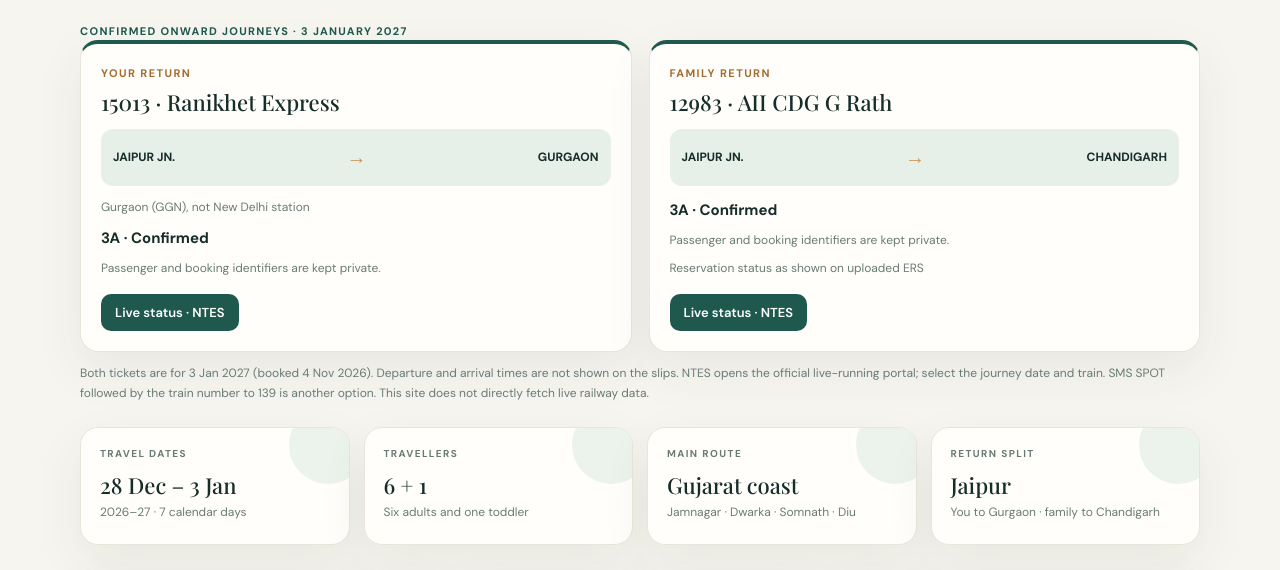
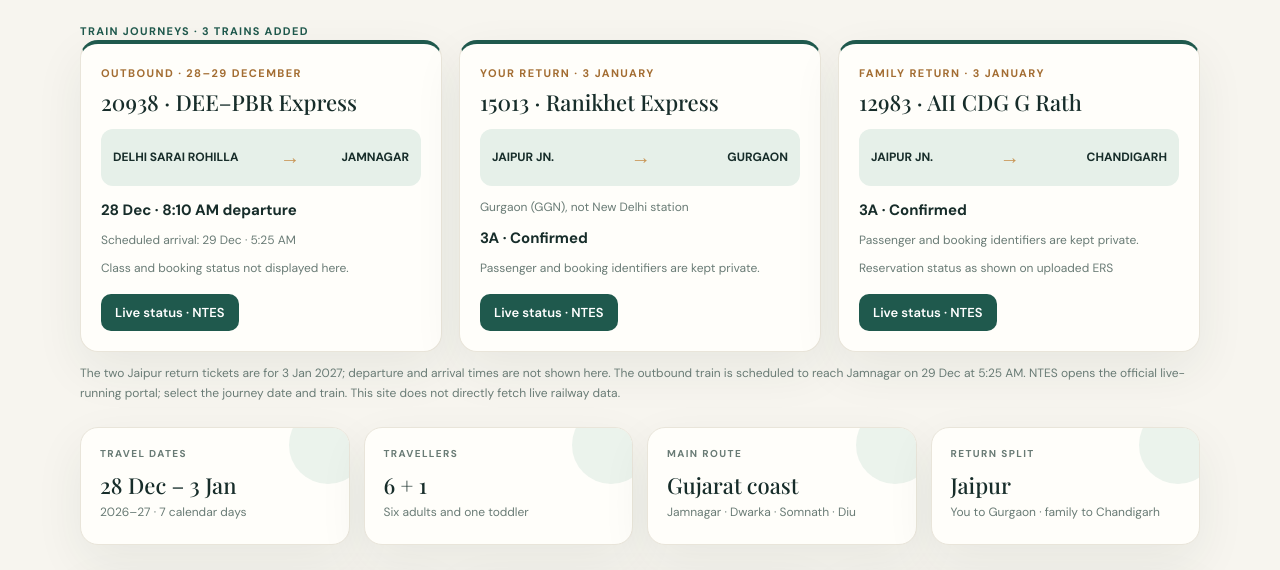
Before and after one commit to Shirsh3/gujarat-family-trip, a plain HTML site: page index.html in a window 1280 px wide. Shown: the part 751-1321 px from the top of the page. Drawn offline with nearby package versions, Linux system fonts and the light colour scheme.

Commit message:
Add three known train journeys to itinerary

```diff
--- a/index.html
+++ b/index.html
@@ -38,7 +38,7 @@ main{padding:46px 0 80px}.section{display:none}.section.active{display:block;ani
 .check{display:flex;gap:12px;align-items:flex-start;padding:13px 0;border-bottom:1px solid var(--line)}.check input{margin-top:5px;accent-color:var(--green);width:18px;height:18px}.progress{height:8px;background:#e8e7df;border-radius:20px;overflow:hidden}.progress span{display:block;height:100%;background:var(--green);width:0;transition:width .2s}
 footer{background:var(--deep);color:#d8e3dc;text-align:center;padding:28px 20px;font-size:12px}
 @media(max-width:760px){.hero{min-height:490px;background-position:58% center}.hero-inner{padding:70px 0 40px}.feature-grid{grid-template-columns:1fr}.feature{min-height:135px}.section-head{display:block}.wrap{width:min(100% - 28px,1120px)}main{padding-top:32px}.card{padding:18px}.stay-image{margin:-18px -18px 16px}}
-.train-grid{grid-template-columns:repeat(2,minmax(0,1fr))}
+.train-grid{grid-template-columns:repeat(3,minmax(0,1fr))}
 .train-card{border-radius:18px;border-top:4px solid var(--green);padding:20px}
 .train-route{display:flex;align-items:center;justify-content:space-between;gap:8px;background:var(--mint);border-radius:12px;padding:12px;margin:12px 0;font-weight:700;font-size:12px}
 .train-arrow{font-size:20px;color:var(--gold)}
@@ -68,12 +68,13 @@ footer{background:var(--deep);color:#d8e3dc;text-align:center;padding:28px 20px;
 <main class="wrap">
 <section id="plan" class="section active">
 <div class="section-head"><div><div class="tag">The itinerary</div><h2>Six days, one beautiful route</h2><p class="intro">A flexible family-first plan. Keep meal, nap and washroom breaks; timings are targets, not commitments.</p></div></div>
-<div class="tag">Confirmed onward journeys · 3 January 2027</div>
+<div class="tag">Train journeys · 3 trains added</div>
 <div class="grid train-grid" style="margin-bottom:24px">
-<article class="card train-card"><div class="date">YOUR RETURN</div><h3>15013 · Ranikhet Express</h3><div class="train-route"><span>JAIPUR JN.</span><span class="train-arrow">→</span><span>GURGAON</span></div><p class="small">Gurgaon (GGN), not New Delhi station</p><p><b>3A · Confirmed</b></p><p class="small">Passenger and booking identifiers are kept private.</p><div class="actions"><a class="btn" target="_blank" rel="noopener" href="https://enquiry.indianrail.gov.in/ntes/">Live status · NTES</a></div></article>
-<article class="card train-card"><div class="date">FAMILY RETURN</div><h3>12983 · AII CDG G Rath</h3><div class="train-route"><span>JAIPUR JN.</span><span class="train-arrow">→</span><span>CHANDIGARH</span></div><p><b>3A · Confirmed</b></p><p class="small">Passenger and booking identifiers are kept private.</p><p class="small">Reservation status as shown on uploaded ERS</p><div class="actions"><a class="btn" target="_blank" rel="noopener" href="https://enquiry.indianrail.gov.in/ntes/">Live status · NTES</a></div></article>
+<article class="card train-card"><div class="date">OUTBOUND · 28–29 DECEMBER</div><h3>20938 · DEE–PBR Express</h3><div class="train-route"><span>DELHI SARAI ROHILLA</span><span class="train-arrow">→</span><span>JAMNAGAR</span></div><p><b>28 Dec · 8:10 AM departure</b></p><p class="small">Scheduled arrival: 29 Dec · 5:25 AM</p><p class="small">Class and booking status not displayed here.</p><div class="actions"><a class="btn" target="_blank" rel="noopener" href="https://enquiry.indianrail.gov.in/ntes/">Live status · NTES</a></div></article>
+<article class="card train-card"><div class="date">YOUR RETURN · 3 JANUARY</div><h3>15013 · Ranikhet Express</h3><div class="train-route"><span>JAIPUR JN.</span><span class="train-arrow">→</span><span>GURGAON</span></div><p class="small">Gurgaon (GGN), not New Delhi station</p><p><b>3A · Confirmed</b></p><p class="small">Passenger and booking identifiers are kept private.</p><div class="actions"><a class="btn" target="_blank" rel="noopener" href="https://enquiry.indianrail.gov.in/ntes/">Live status · NTES</a></div></article>
+<article class="card train-card"><div class="date">FAMILY RETURN · 3 JANUARY</div><h3>12983 · AII CDG G Rath</h3><div class="train-route"><span>JAIPUR JN.</span><span class="train-arrow">→</span><span>CHANDIGARH</span></div><p><b>3A · Confirmed</b></p><p class="small">Passenger and booking identifiers are kept private.</p><p class="small">Reservation status as shown on uploaded ERS</p><div class="actions"><a class="btn" target="_blank" rel="noopener" href="https://enquiry.indianrail.gov.in/ntes/">Live status · NTES</a></div></article>
 </div>
-<p class="small" style="margin:-12px 0 24px">Both tickets are for 3 Jan 2027 (booked 4 Nov 2026). Departure and arrival times are not shown on the slips. NTES opens the official live-running portal; select the journey date and train. SMS SPOT followed by the train number to 139 is another option. This site does not directly fetch live railway data.</p>
+<p class="small" style="margin:-12px 0 24px">The two Jaipur return tickets are for 3 Jan 2027; departure and arrival times are not shown here. The outbound train is scheduled to reach Jamnagar on 29 Dec at 5:25 AM. NTES opens the official live-running portal; select the journey date and train. This site does not directly fetch live railway data.</p>
 <div class="overview-grid">
   <div class="overview-card"><div class="overview-label">Travel dates</div><div class="overview-value">28 Dec – 3 Jan</div><div class="overview-sub">2026–27 · 7 calendar days</div></div>
   <div class="overview-card"><div class="overview-label">Travellers</div><div class="overview-value">6 + 1</div><div class="overview-sub">Six adults and one toddler</div></div>
```
